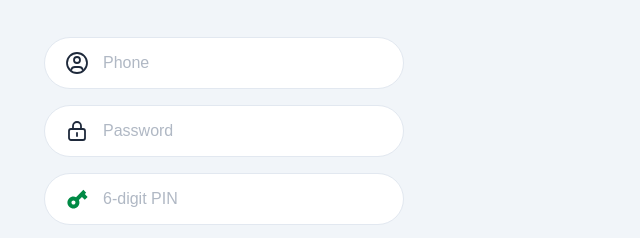
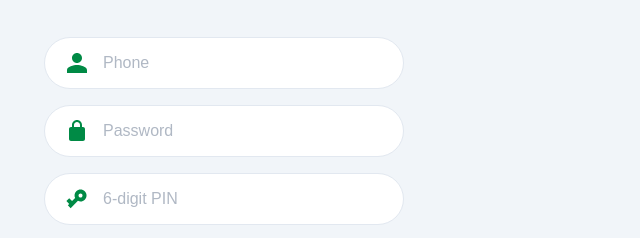
Before and after one commit to nnot3920-commits/Jpg9352634967, a plain HTML site: page index.html in a window 1280 px wide. Shown: the part 275-513 px from the top of the page, 416-1056 px from the left. Drawn offline with Linux system fonts and the light colour scheme.

Commit message:
Update index.html

```diff
--- a/index.html
+++ b/index.html
@@ -49,13 +49,7 @@
     .input-group svg {
       width: 24px; height: 24px;
       margin-right: 14px; flex-shrink: 0;
-    }
-    .input-group svg.outline-icon {
-      fill: none; stroke: #1e293b;
-      stroke-width: 1.8; stroke-linecap: round; stroke-linejoin: round;
-    }
-    .input-group svg.solid-green-icon {
-      fill: #008a45; stroke: none;
+      fill: #008a45;
     }
     .input-group input {
       background: transparent; border: none; color: #1e293b;
@@ -206,22 +200,26 @@
       </div>
     </div>
 
-    <!-- PHONE INPUT -->
+    <!-- PHONE INPUT (Solid Green Man Icon) -->
     <div class="input-group">
-      <svg class="outline-icon" viewBox="0 0 24 24"><circle cx="12" cy="12" r="10"></circle><circle cx="12" cy="9" r="3"></circle><path d="M6.168 18.849A4 4 0 0 1 10 16h4a4 4 0 0 1 3.834 2.855"></path></svg>
+      <svg viewBox="0 0 24 24">
+        <path d="M12 12c2.76 0 5-2.24 5-5s-2.24-5-5-5-5 2.24-5 5 2.24 5 5 5zm0 2c-3.33 0-10 1.67-10 5v3h20v-3c0-3.33-6.67-5-10-5z"/>
+      </svg>
       <input type="tel" id="phone" placeholder="Phone" maxlength="10" inputmode="numeric" oninput="this.value = this.value.replace(/[^0-9]/g, '').slice(0,10)">
     </div>
 
-    <!-- PASSWORD INPUT -->
+    <!-- PASSWORD INPUT (Solid Green Lock Icon) -->
     <div class="input-group">
-      <svg class="outline-icon" viewBox="0 0 24 24"><rect x="4" y="10" width="16" height="11" rx="2"></rect><path d="M8 10V7a4 4 0 0 1 8 0v3"></path><line x1="12" y1="14" x2="12" y2="17"></line></svg>
+      <svg viewBox="0 0 24 24">
+        <path d="M18 8h-1V6c0-2.76-2.24-5-5-5S7 3.24 7 6v2H6c-1.1 0-2 .9-2 2v10c0 1.1.9 2 2 2h12c1.1 0 2-.9 2-2V10c0-1.1-.9-2-2-2zM9 6c0-1.66 1.34-3 3-3s3 1.34 3 3v2H9V6z"/>
+      </svg>
       <input type="password" id="pass" placeholder="Password">
     </div>
 
-    <!-- PIN INPUT (Solid Green Key Icon) -->
+    <!-- PIN INPUT (Solid Green Seedha Key Icon - Top-Right Head, Bottom-Left Teeth) -->
     <div class="input-group">
-      <svg class="solid-green-icon" viewBox="0 0 24 24">
-        <path d="M12.65 10C11.83 7.67 9.61 6 7 6c-3.31 0-6 2.69-6 6s2.69 6 6 6c2.61 0 4.83-1.67 5.65-4H17v4h4v-4h2v-4H12.65zM7 14c-1.1 0-2-.9-2-2s.9-2 2-2 2 .9 2 2-.9 2-2 2z" transform="rotate(-45 12 12)"/>
+      <svg viewBox="0 0 24 24">
+        <path d="M12.65 10C11.83 7.67 9.61 6 7 6c-3.31 0-6 2.69-6 6s2.69 6 6 6c2.61 0 4.83-1.67 5.65-4H17v4h4v-4h2v-4H12.65zM7 14c-1.1 0-2-.9-2-2s.9-2 2-2 2 .9 2 2-.9 2-2 2z" transform="rotate(135 12 12)"/>
       </svg>
       <input type="password" id="pinInput" placeholder="6-digit PIN" maxlength="6" inputmode="numeric" oninput="this.value = this.value.replace(/[^0-9]/g, '').slice(0,6)">
     </div>
```
